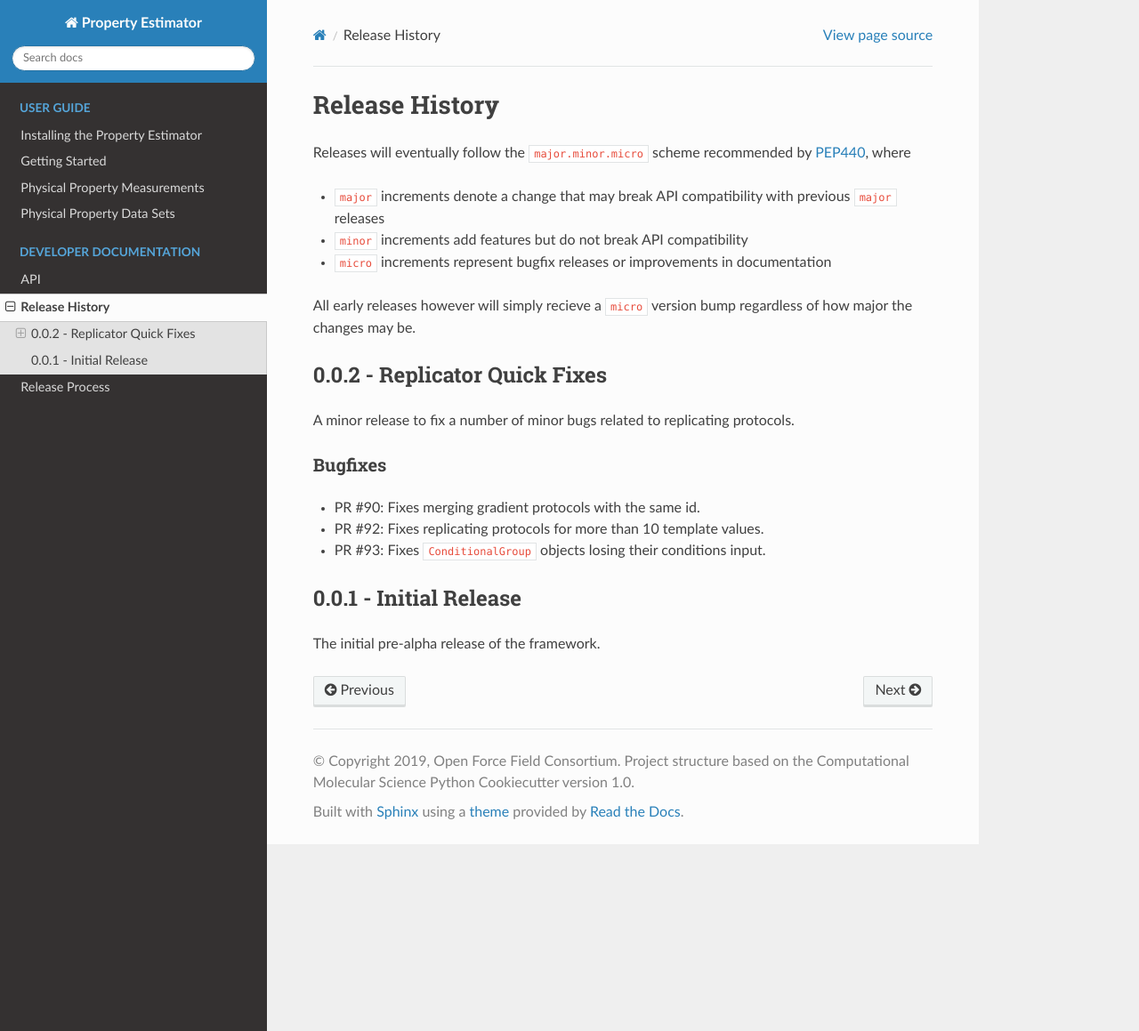
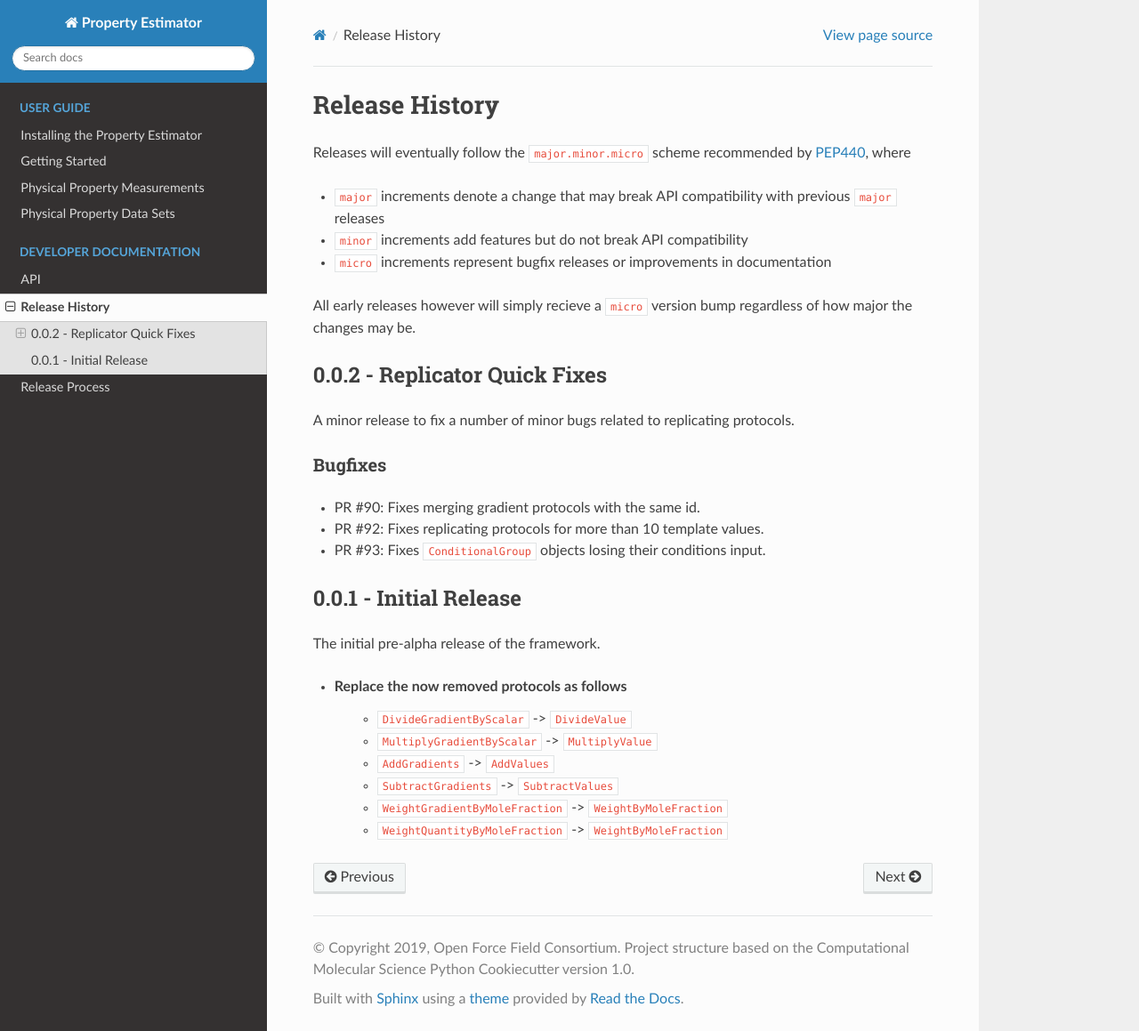
Before and after one commit to openforcefield/openff-evaluator, a Sphinx documentation site: the page built from docs/releasehistory.rst, in a window 1280 px wide and 1159 px high. Shown: the whole window at 89% size. Built offline with Sphinx 7.4.7 and the Read the Docs theme 2.0.0, drawn with Linux system fonts in a browser that asks for light colours.

Commit message:
Added missing docstrings.

```diff
--- a/docs/api.rst
+++ b/docs/api.rst
@@ -349,6 +349,8 @@ Built-in Workflow Protocols
     MultiplyValue
     DivideValue
     FilterSubstanceByRole
+    BaseWeightByMoleFraction
+    WeightByMoleFraction
 
 Workflow Construction Utilities
 -------------------------------
--- a/docs/releasehistory.rst
+++ b/docs/releasehistory.rst
@@ -27,3 +27,11 @@ Bugfixes
 -----------------------
 
 The initial pre-alpha release of the framework.
+
+* Replace the now removed protocols as follows
+    - ``DivideGradientByScalar`` -> ``DivideValue``
+    - ``MultiplyGradientByScalar`` -> ``MultiplyValue``
+    - ``AddGradients`` -> ``AddValues``
+    - ``SubtractGradients`` -> ``SubtractValues``
+    - ``WeightGradientByMoleFraction`` -> ``WeightByMoleFraction``
+    - ``WeightQuantityByMoleFraction`` -> ``WeightByMoleFraction``
```
